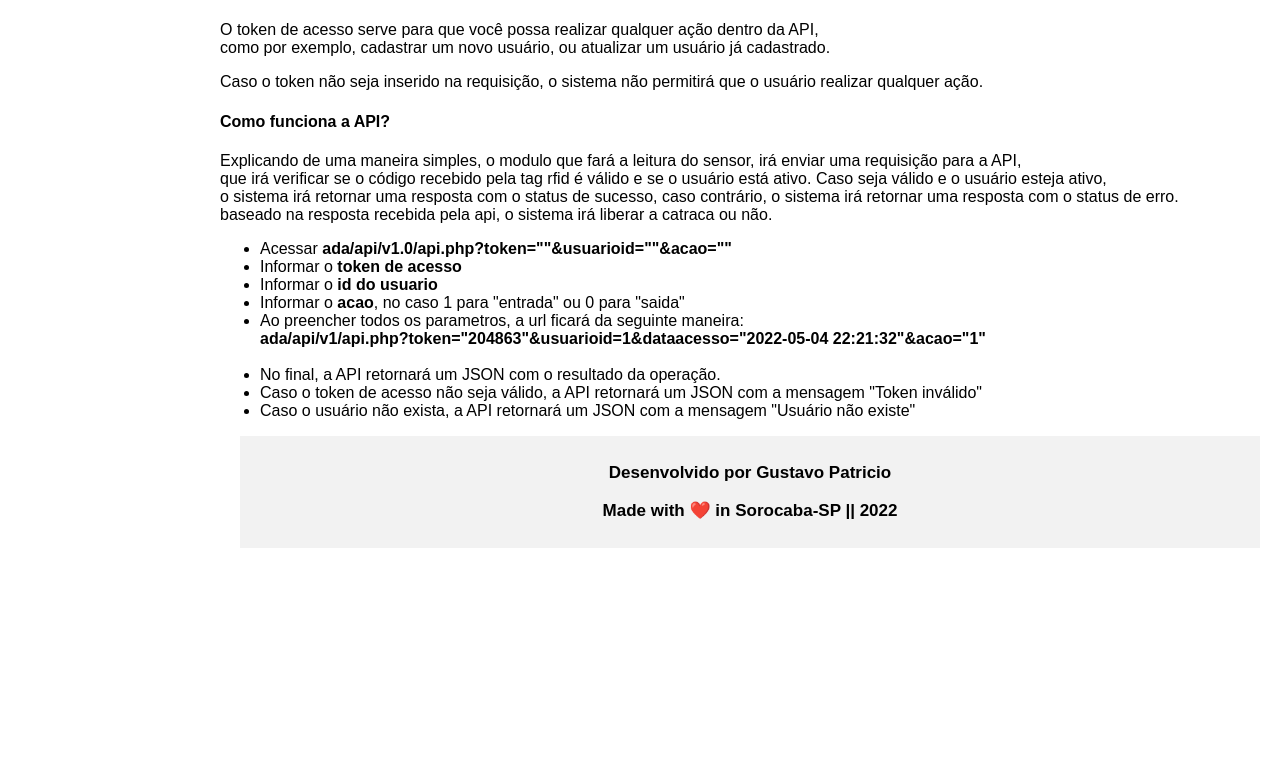
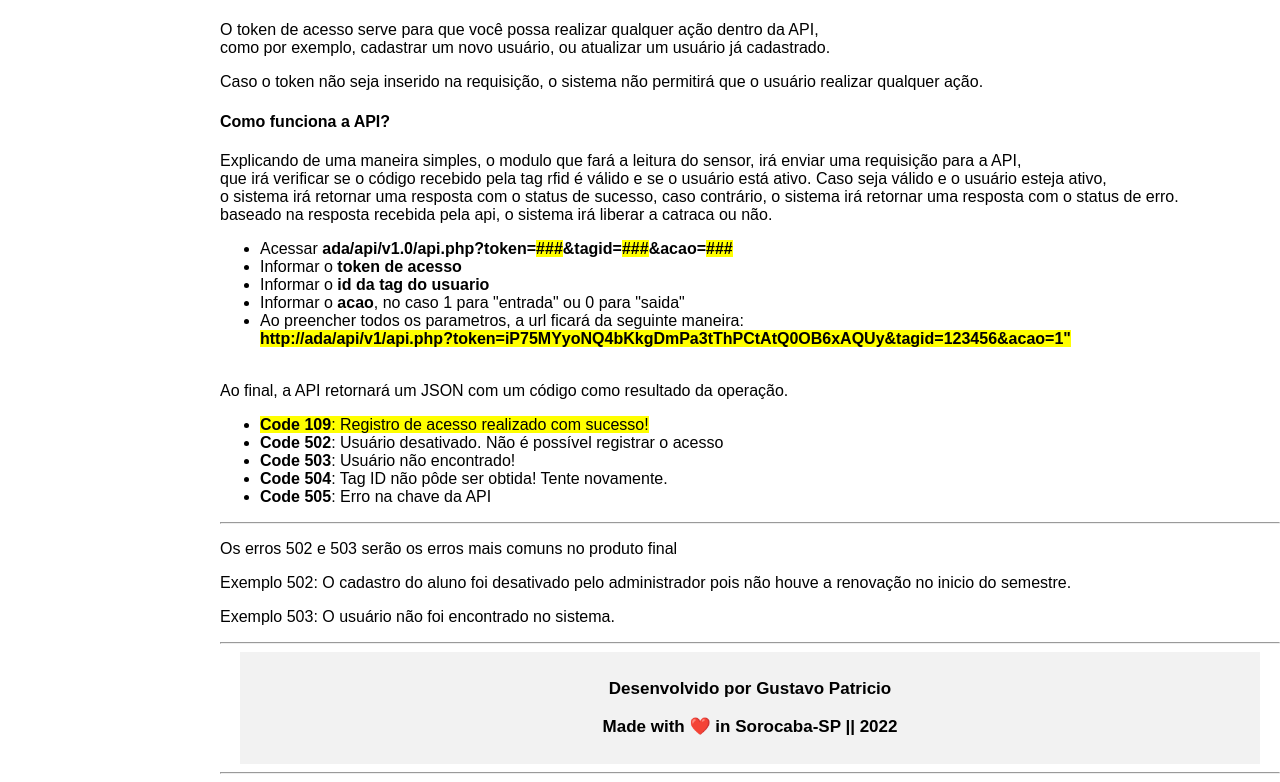
Before and after one commit to gushpat/controle-de-acesso-modulo-ada, a PHP site: page / in a window 1280 px wide. Shown: the part 1341-2123 px from the top of the page. Before the commit the page ends 1889 px from the top, so only its background shows below. Run offline with PHP 8.4, Linux system fonts and the light colour scheme; data that the repository does not hold is empty.

Commit message:
Update index.php

```diff
--- a/index.php
+++ b/index.php
@@ -91,7 +91,7 @@ echo $sidenav;
 
 
 
-$sql = 'select * from usuario';
+$sql = 'SELECT * FROM usuario';
 
 $stmt = $pdo->prepare($sql); //prepara a query
 $stmt->execute(); //executa a query
@@ -158,8 +158,8 @@ echo '</details>';
 
 //não precisa criar a variavel pdo pois ela já foi criada no arquivo credenciais.php
 
-$sql = '
-SELECT acesso.acessoID, acesso.dataAcesso, acesso.acao, usuario.nome, usuario.RA
+$sql =
+'SELECT acesso.acessoID, acesso.dataAcesso, acesso.acao, usuario.nome, usuario.RA
 FROM acesso
 INNER JOIN usuario
 ON acesso.usuarioID = usuario.usuarioID
@@ -251,7 +251,7 @@ echo '</details>';
 <p>Para poder realizar qualquer ação dentro da api, você precisará de um token de acesso.</p>
 <details>
     <summary>Clique aqui para visualizar o token!</summary>
-    <p>204863</p>
+    <p>iP75MYyoNQ4bKkgDmPa3tThPCtAtQ0OB6xAQUy</p>
 </details>
 
 <br>
@@ -271,26 +271,41 @@ echo '</details>';
 
 
 <ul>
-<li> Acessar <b>ada/api/v1.0/api.php?token=""&usuarioid=""&acao=""</b> </li>
+<li> Acessar <b>ada/api/v1.0/api.php?token=<mark>###</mark>&tagid=<mark>###</mark>&acao=<mark>###</mark></b> </li>
 <li> Informar o <b>token de acesso</b></li>
-<li> Informar o <b>id do usuario</b></li>
+<li> Informar o <b>id da tag do usuario</b></li>
 <li> Informar o <b>acao</b>, no caso 1 para "entrada" ou 0 para "saida" </li>
 
 <li> Ao preencher todos os parametros, a url ficará da seguinte maneira:
-  <br><b>ada/api/v1/api.php?token="204863"&usuarioid=1&dataacesso="2022-05-04 22:21:32"&acao="1"</b> </li>
+  <br><mark><b>http://ada/api/v1/api.php?token=iP75MYyoNQ4bKkgDmPa3tThPCtAtQ0OB6xAQUy&tagid=123456&acao=1"</b></mark> </li>
   <br>
-<li> No final, a API retornará um JSON com o resultado da operação.</li>
-<li> Caso o token de acesso não seja válido, a API retornará um JSON com a mensagem "Token inválido"</li>
-<li> Caso o usuário não exista, a API retornará um JSON com a mensagem "Usuário não existe"</li>
+</ul>
+
+<p> Ao final, a API retornará um JSON com um código como resultado da operação.</p>
+
+  <ul>
+    <li><mark><b>Code 109</b>: Registro de acesso realizado com sucesso!</mark></li>
+    <li><b>Code 502</b>: Usuário desativado. Não é possível registrar o acesso</li>
+    <li><b>Code 503</b>: Usuário não encontrado!</li>
+    <li><b>Code 504</b>: Tag ID não pôde ser obtida! Tente novamente.</li>
+    <li><b>Code 505</b>: Erro na chave da API </li>
 
 
-</ul>
+
+  </ul>
+  <hr>
+  <p> Os erros 502 e 503 serão os erros mais comuns no produto final</p>
+  <p> Exemplo 502: O cadastro do aluno foi desativado pelo administrador pois não houve a renovação no inicio do semestre.</p>
+  <p> Exemplo 503: O usuário não foi encontrado no sistema. </p>
+
+  <hr>
+
 
 
 <?php
 echo $footer;
 ?>
-
+ <hr>
 </div>
 
 
```
